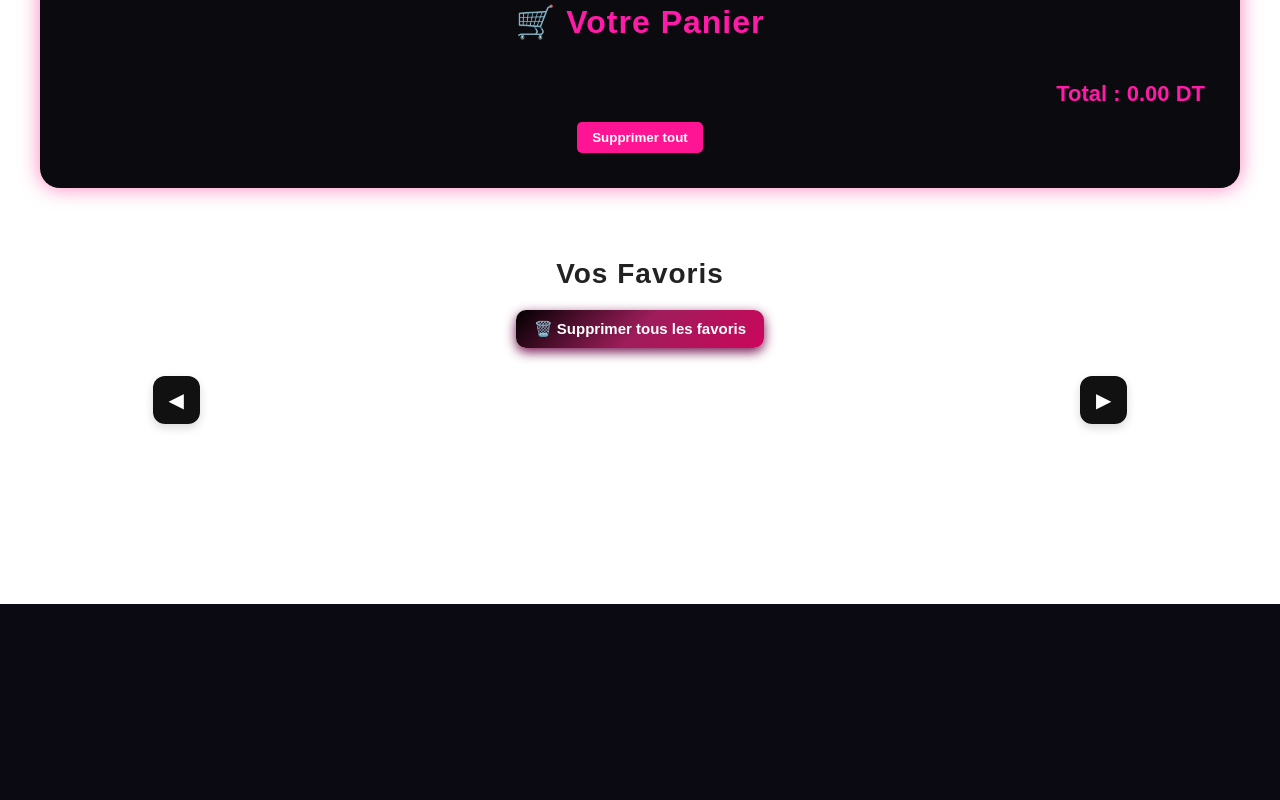
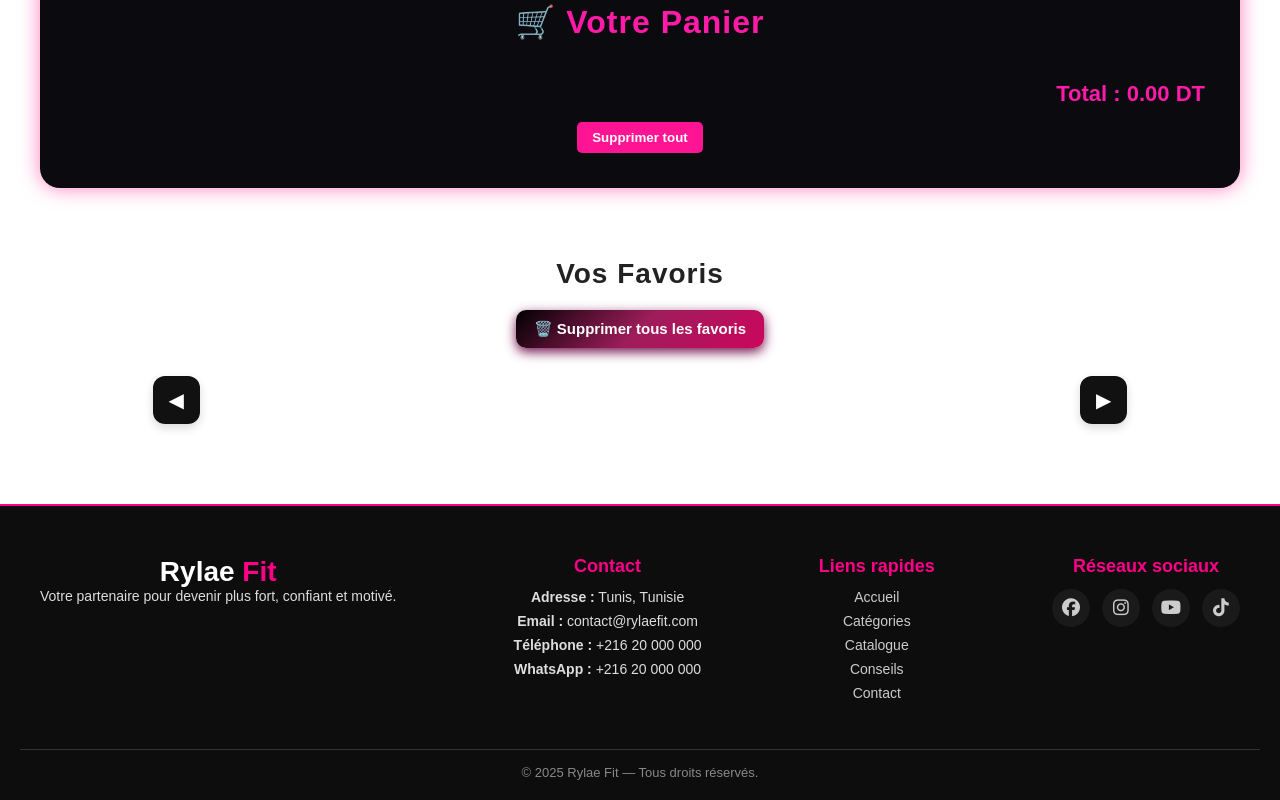
Before and after one commit to Rouawelhazi/welhazi_roua_Simulateur_de_panier_e-commerce, a plain HTML site: page index.html in a window 1280 px wide. Shown: the part 3388-4188 px from the top of the page. Before the commit the page ends 3992 px from the top, so only its background shows below. Drawn offline with Linux system fonts and the light colour scheme.

Commit message:
ajout d'un footer

```diff
--- a/controles.js
+++ b/controles.js
@@ -303,3 +303,9 @@ showAllBtn.addEventListener("click", () => {
     prod.style.display = "block";
   });
 });
+
+document.querySelectorAll('.disabled-link').forEach(link => {
+  link.addEventListener('click', (e) => {
+    e.preventDefault();
+  });
+});
--- a/index.html
+++ b/index.html
@@ -5,6 +5,8 @@
       href="https://fonts.googleapis.com/css2?family=Black+Ops+One&display=swap"
       rel="stylesheet"
     />
+    <link rel="stylesheet" href="https://cdnjs.cloudflare.com/ajax/libs/font-awesome/6.5.0/css/all.min.css">
+
     <meta charset="UTF-8" />
     <meta name="viewport" content="width=device-width, initial-scale=1.0" />
     <title>RylaeFit | Get Fit, Strong & Motivated</title>
@@ -19,11 +21,12 @@
         </div>
         <ul class="nav-links">
           <li><a href="#" class="active">Accueil</a></li>
-          <li><a href="#">Catégories</a></li>
-          <li><a href="#">Catalogues</a></li>
-          <li><a href="#">Conseil</a></li>
-          <li><a href="#">Contact</a></li>
+          <li><a href="#categories-section">Catégories</a></li>
+          <li><a href="#" class="disabled-link">Catalogues</a></li>
+          <li><a href="#" class="disabled-link">Conseil</a></li>
+          <li><a href="#footerid" >Contact</a></li>
         </ul>
+
       </nav>
     </header>
 
@@ -49,7 +52,7 @@
       </div>
     </section>
 <!--categorie-->
-    <section class="product-section">
+    <section class="product-section" id="categories-section">
       <h2 class="section-title">Catégories</h2>
 
       <div class="product-container">
@@ -452,6 +455,53 @@
 </div>
 
 
+<footer class="footer" id="footerid">
+  <div class="footer-container">
+
+    <!-- LOGO & TEXTE -->
+    <div class="footer-section">
+      <h2 class="footer-logo">Rylae <span>Fit</span></h2>
+      <p>Votre partenaire pour devenir plus fort, confiant et motivé.</p>
+    </div>
+
+    <!-- CONTACT -->
+    <div class="footer-section">
+      <h3>Contact</h3>
+      <p><strong>Adresse :</strong> Tunis, Tunisie</p>
+      <p><strong>Email :</strong> contact@rylaefit.com</p>
+      <p><strong>Téléphone :</strong> +216 20 000 000</p>
+      <p><strong>WhatsApp :</strong> +216 20 000 000</p>
+    </div>
+
+    <!-- LIENS RAPIDES -->
+    <div class="footer-section">
+      <h3>Liens rapides</h3>
+      <ul>
+        <li><a href="#" >Accueil</a></li>
+        <li><a href="#categories-section">Catégories</a></li>
+        <li><a href="#" class="disabled-link">Catalogue</a></li>
+        <li><a href="#" class="disabled-link">Conseils</a></li>
+        <li><a href="#" class="disabled-link">Contact</a></li>
+      </ul>
+    </div>
+
+    <!-- RÉSEAUX SOCIAUX -->
+    <div class="footer-section">
+      <h3>Réseaux sociaux</h3>
+      <div class="social-links">
+        <a href="#" class="social-icon"><i class="fab fa-facebook"></i></a>
+        <a href="#" class="social-icon"><i class="fab fa-instagram"></i></a>
+        <a href="#" class="social-icon"><i class="fab fa-youtube"></i></a>
+        <a href="#" class="social-icon"><i class="fab fa-tiktok"></i></a>
+      </div>
+    </div>
+
+  </div>
+
+  <div class="footer-bottom">
+    © 2025 Rylae Fit — Tous droits réservés.
+  </div>
+</footer>
 
 <script src="controles.js"></script>
   </body>
--- a/style.css
+++ b/style.css
@@ -886,3 +886,101 @@ body {
 .filter-btn:hover {
   box-shadow: 0 0 15px rgba(255, 255, 255, 0.1), 0 6px 18px rgba(0,0,0,0.4);
 }
+
+
+/*footer*/
+.footer {
+  background: #0d0d0d;
+  padding: 50px 20px 20px;
+  color: #ddd;
+  border-top: 2px solid #ff0088;
+  position: absolute;
+  width: 100%;
+  left:0;
+
+}
+
+.footer-container {
+  top:10%;
+  position: relative;
+  display: flex;
+  flex-wrap: wrap;
+  gap: 40px;
+  justify-content: space-between;
+  max-width: 1200px;
+  margin: auto;
+
+}
+
+.footer-section h3 {
+  color: #ff0088;
+  margin-bottom: 12px;
+  font-size: 18px;
+  font-weight: 600;
+}
+
+.footer-logo {
+  font-size: 28px;
+  font-weight: 700;
+  color: #fff;
+}
+
+.footer-logo span {
+  color: #ff0088;
+}
+
+.footer-section p,
+.footer-section li {
+  font-size: 14px;
+  margin-bottom: 8px;
+}
+
+.footer-section ul {
+  list-style: none;
+  padding: 0;
+}
+
+.footer-section a {
+  color: #ccc;
+  text-decoration: none;
+  transition: 0.3s;
+}
+
+.footer-section a:hover {
+  color: #ff0088;
+}
+
+/* SOCIAL ICONS */
+.social-links {
+  display: flex;
+  gap: 12px;
+}
+
+.social-icon {
+  width: 38px;
+  height: 38px;
+  background: #1a1a1a;
+  border-radius: 50%;
+  display: flex;
+  align-items: center;
+  justify-content: center;
+  font-size: 18px;
+  color: white;
+  transition: 0.3s;
+}
+
+.social-icon:hover {
+  background: #ada4a9;
+  box-shadow: 0px 0px 10px #ff0088;
+}
+
+/* Bottom */
+.footer-bottom {
+  margin-top: 40px;
+  text-align: center;
+  font-size: 13px;
+  color: #888;
+  padding-top: 15px;
+  border-top: 1px solid #333;
+
+}
```
